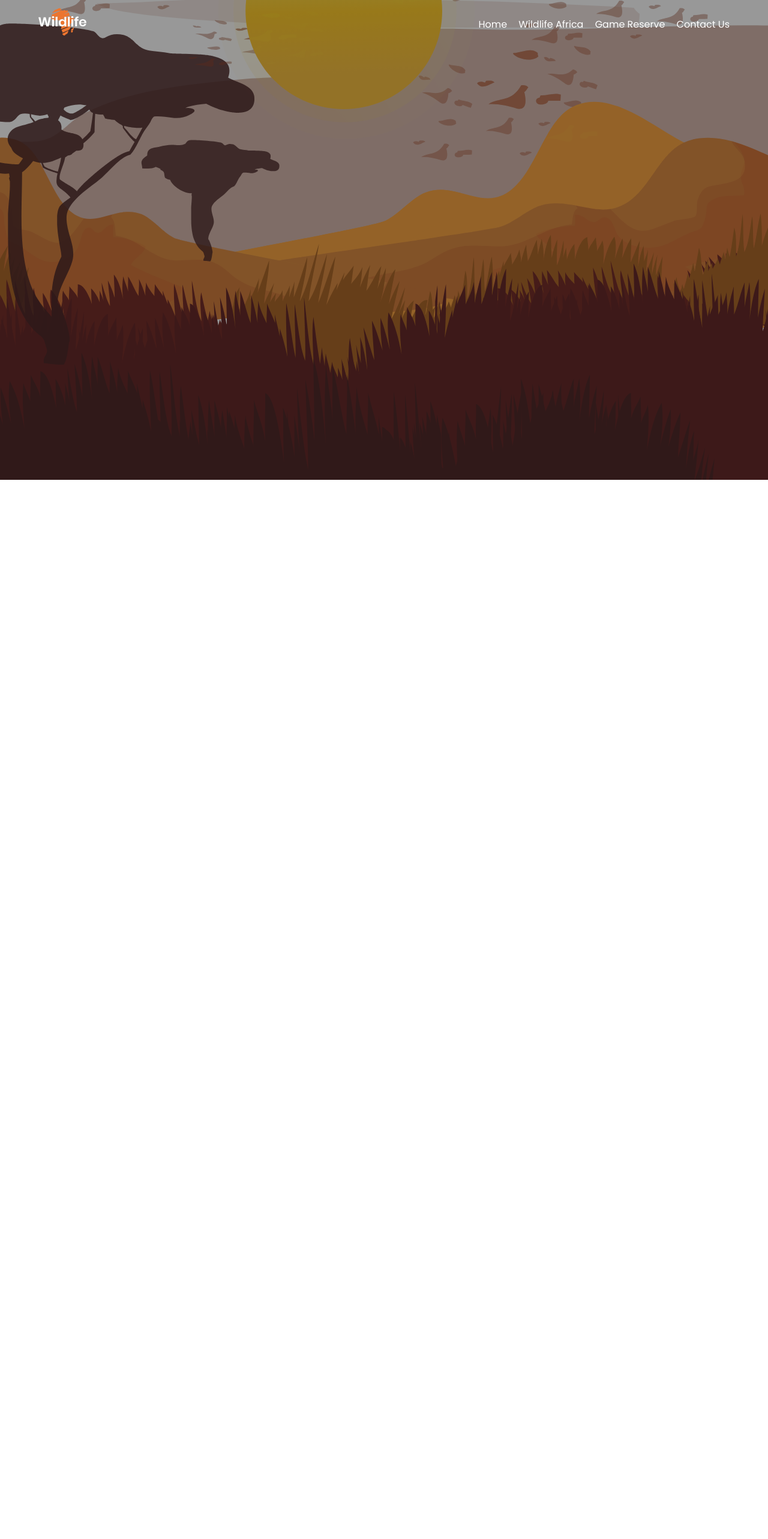
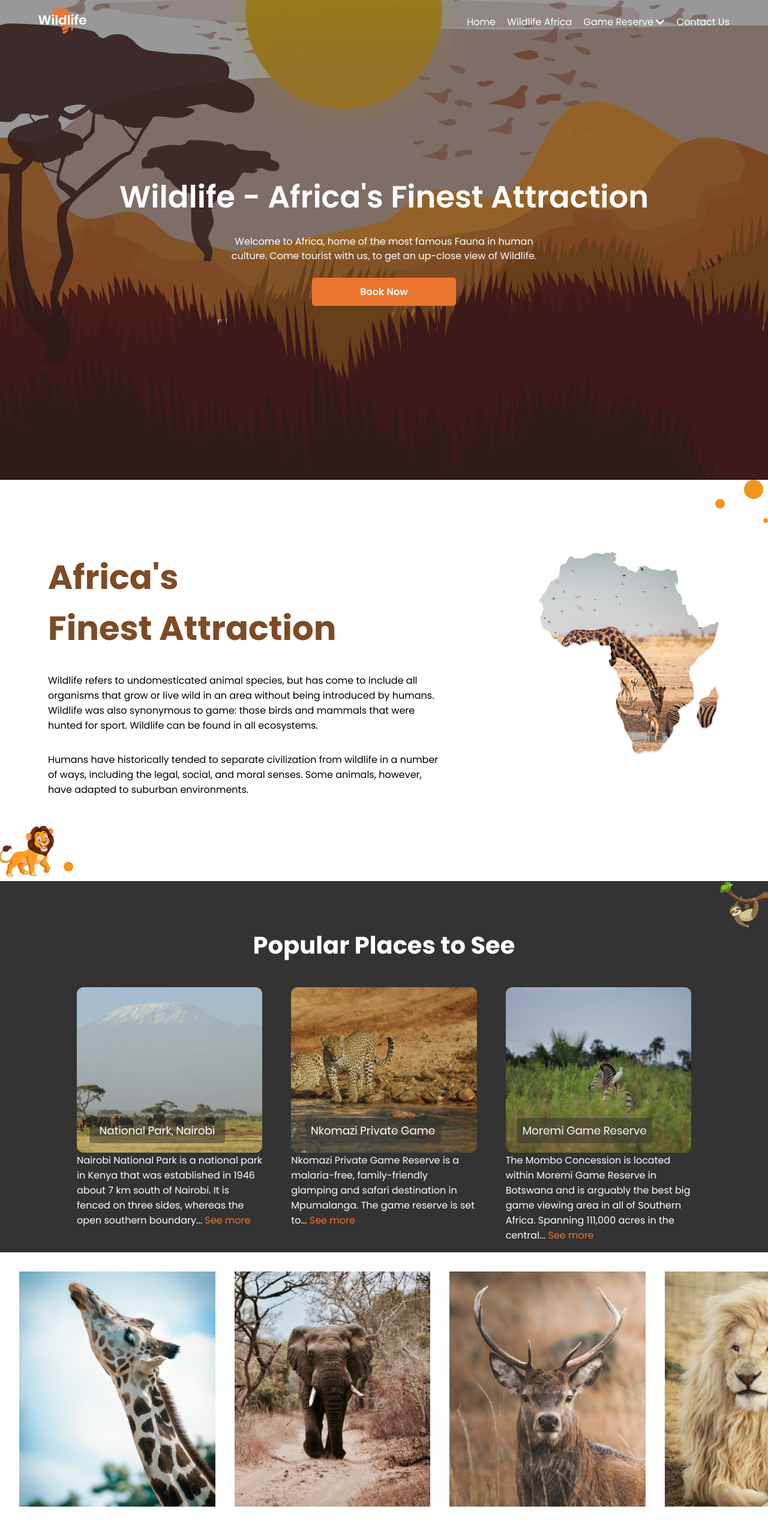
Before and after one commit to Trinity6264/Africa-Heritage, a React (Create React App) app: page / in a window 1280 px wide. Shown: the top 2566 px of the page at 60% size. Before the commit the page ends 807 px from the top, so only its background shows below. Built offline with nearby package versions, Linux system fonts and the light colour scheme.

Commit message:
Almost resv page

```diff
--- a/public/index.html
+++ b/public/index.html
@@ -24,7 +24,7 @@
       work correctly both with client-side routing and a non-root public URL.
       Learn how to configure a non-root public URL by running `npm run build`.
     -->
-    <title>React App</title>
+    <title>Wildlife</title>
   </head>
   <body>
     <noscript>You need to enable JavaScript to run this app.</noscript>
--- /dev/null
+++ b/src/components/LandingPage.jsx
@@ -0,0 +1,20 @@
+import React from 'react'
+import HomePic from '../assets/wall1.svg'
+
+
+const LandingPage = () => {
+  return (
+    <div className="landing-page-pic-wrapper">
+    <img src={HomePic} alt="Background pic" />
+    <div className="landing-page-content-wrapper">
+      <h1>Wildlife - Africa's Finest Attraction</h1>
+      <p>
+        Welcome to Africa, home of the most famous Fauna in human culture. Come tourist with us, to get an up-close view of Wildlife.
+      </p>
+      <a href="#">Book Now</a>
+    </div>
+  </div>
+  )
+}
+
+export default LandingPage
--- a/src/components/Navbar.jsx
+++ b/src/components/Navbar.jsx
@@ -1,18 +1,31 @@
-import React from 'react'
+import React, { useState } from 'react'
 import '../style/nav_style.css'
 import Logo from '../assets/icons.svg'
+import { FaChevronDown } from 'react-icons/fa'
+
+
+
 
 
 const Navbar = () => {
+
+    const [isScrolled, setScrolled] = useState(false)
+    window.onscroll = () => {
+        setScrolled(window.scrollY === 0 ? false : true)
+        console.log(isScrolled,window.screenY);
+        return () => (window.onscroll == null)
+    }
     return (
-        <nav>
+        <nav style={{ background: isScrolled ? 'var(--primary-dark-color)' : 'transparent' }}>
             <div className="log-wrapper">
-                <img src={Logo} alt="Logo" />
+                <a href="#">
+                    <img src={Logo} alt="Logo" />
+                </a>
             </div>
             <ul>
                 <li> <a href="#">Home</a></li>
-                <li> <a href="#">Wildlife Africa</a></li>
-                <li> <a href="#">Game Reserve</a></li>
+                <li> <a href="#wildlife">Wildlife Africa</a></li>
+                <li> <a href="#reserve">Game Reserve <FaChevronDown /> </a></li>
                 <li> <a href="#">Contact Us</a></li>
             </ul>
         </nav>
--- /dev/null
+++ b/src/components/ReserveCard.jsx
@@ -0,0 +1,12 @@
+import React from 'react'
+
+const ReserveCard = ({ img, content }) => {
+    return (
+        <div className="reserve-card">
+            <img src={img} alt={img} />
+            <p>{content} <span className='see-more'>See more</span></p>
+        </div>
+    )
+}
+
+export default ReserveCard
--- /dev/null
+++ b/src/components/WildLife.jsx
@@ -0,0 +1,49 @@
+import React from 'react'
+import MapPic from '../assets/map.png'
+import LionLogo from '../assets/simba.svg'
+
+const WildLife = () => {
+  return (
+    <div className="wildlife" id='wildlife'>
+        <div className="dot-wrapper">
+          <div className="dot-1"></div>
+          <div className="dot-2"></div>
+          <div className="dot-3"></div>
+        </div>
+        <div className="second-page-content">
+          <div className="content-text">
+            <h1>
+              Africa's <br /> Finest Attraction
+            </h1>
+            <p>
+              Wildlife refers to undomesticated animal
+              species, but has come to include all organisms
+              that grow or live wild in an area without being
+              introduced by humans. Wildlife was also
+              synonymous to game: those birds and mammals
+              that were hunted for sport. Wildlife can be found
+              in all ecosystems.
+            </p>
+            <p>
+              Humans have historically tended to separate
+              civilization from wildlife in a number of ways,
+              including the legal, social, and moral senses.
+              Some animals, however, have adapted to
+              suburban environments.
+            </p>
+          </div>
+          <div className="content-logo">
+            <img src={MapPic} alt="Map picture" />
+          </div>
+        </div>
+        <div className="wildlife-logo">
+          <div className="lion-logo-wrapper">
+            <img src={LionLogo} alt="Simba logo" />
+          </div>
+          <div className='lion-ball'></div>
+        </div>
+      </div>
+  )
+}
+
+export default WildLife
--- a/src/index.css
+++ b/src/index.css
@@ -7,14 +7,16 @@
   box-sizing: border-box;
   list-style: none;
   text-decoration: none;
+  scroll-behavior: smooth;
 }
 
 :root {
+  --dot-color: rgba(242, 150, 28, 1);
   --primary-color: rgba(236, 117, 47, 1);
   --primary-dark-color: rgba(126, 75, 37, 1);
   --light-color: rgba(255, 255, 255, 1);
   --dark-color: rgba(51, 51, 51, 1);
-  --light-dark-color:   rgba(51, 51, 51, 0.5);
+  --light-dark-color: rgba(51, 51, 51, 0.5);
 }
 
 body {
@@ -25,6 +27,19 @@ body {
 
 /* Global style */
 
-img{
+img {
   width: 100%;
+  object-fit: cover;
 }
+
+a {
+  color: var(--dark-color);
+}
+
+
+
+nav,
+main {
+  width: 100%;
+  max-width: 1440px;
+}
--- a/src/page/Home.jsx
+++ b/src/page/Home.jsx
@@ -1,19 +1,83 @@
 import React from 'react'
 import '../style/home_style.css'
 
-import HomePic from '../assets/wall1.svg'
+
+
+import LandingPage from '../components/LandingPage'
+import WildLife from '../components/WildLife'
+
+import SlotPic from '../assets/slot.svg'
+import Frame1 from '../assets/frame1.svg'
+import Frame2 from '../assets/frame2.svg'
+import Frame3 from '../assets/frame3.svg'
+import Giraffe from '../assets/giraffe.svg'
+import Frame4 from '../assets/frame4.svg'
+import Frame5 from '../assets/frame5.svg'
+import Frame6 from '../assets/frame6.svg'
+import Frame7 from '../assets/frame7.svg'
+import ReserveCard from '../components/ReserveCard'
+
 
 const Home = () => {
+
+  const listOfAnimalsPic = [Giraffe, Frame5, Frame7, Frame6];
+
+  const listOfReservedata = [
+    {
+      img: Frame1,
+      content: 'Nairobi National Park is a national park in Kenya that was established in 1946 about 7 km south of Nairobi. It is fenced on three sides, whereas the open southern boundary...',
+    },
+    {
+      img: Frame2,
+      content: 'Nkomazi Private Game Reserve is a malaria-free, family-friendly glamping and safari destination in Mpumalanga. The game reserve is set to...',
+    },
+    {
+      img: Frame3,
+      content: 'The Mombo Concession is located within Moremi Game Reserve in Botswana and is arguably the best big game viewing area in all of Southern Africa. Spanning 111,000 acres in the central...',
+    },
+  ];
+
   return (
     <section className='home'>
-      <div className="landing-page-pic-wrapper">
-        <img src={HomePic} alt="" srcset="" />
-        {/* <div className="landing-page-content-wrapper">
-          <h1>Wildlife - Africa's Finest Attraction</h1>
-          <p>
-          Welcome to Africa, home of the most famous Fauna in human culture. Come tourist with us, to get an up-close view of Wildlife.
-          </p>
-        </div> */}
+      <LandingPage />
+      <WildLife />
+      <div className="reserve" id="reserve">
+        <div className="slot-logo-wrapper">
+          <img src={SlotPic} alt="Slot picture" />
+        </div>
+        <h1>Popular Places to See</h1>
+        <div className="reserve-card-wrapper">
+          {listOfReservedata.map(({ content, img }) => {
+            return (
+              <ReserveCard key={img} content={content} img={img} />
+            )
+          })}
+        </div>
+      </div>
+      <div className="reserve-2">
+        <div className="reserve-2-imgs-wrapper">
+          {listOfAnimalsPic.map((e) => {
+            return <div className="reserve-2-card" key={e}>
+              <img src={e} alt="$e" />
+            </div>
+          })}
+        </div>
+        <h1>Make a Reservation</h1>
+        <div className="reserve-form">
+          <div className="form-pic">
+            <img src={Frame4} alt="Form pic" />
+          </div>
+
+          <form>
+            <div className="input-wrapper">
+              <label htmlFor="fn">Full name</label>
+              <div className="label-input">
+                <input type="text" placeholder='Type your full name' id='fn' />
+              </div>
+            </div>
+          </form>
+
+        </div>
       </div>
     </section>
   )
--- a/src/style/nav_style.css
+++ b/src/style/nav_style.css
@@ -4,10 +4,11 @@ nav {
   top: 0;
   left: 0;
   z-index: 100;
-  padding: 0.8em 4em;
+  padding: 0.6em 4em;
   display: flex;
   justify-content: space-between;
   align-items: center;
+  transition: all 400ms ease;
 }
 
 nav .log-wrapper {
@@ -22,8 +23,10 @@ nav ul {
 nav ul li a {
   color: var(--light-color);
   transition: all 400ms ease;
-  display: block;
+  display: flex;
+  align-items: center;
   position: relative;
+  gap: .2em;
 }
 
 nav ul li a::after {
@@ -34,7 +37,6 @@ nav ul li a::after {
   bottom: 0;
   border-radius: 30px;
   left: 0;
-  display: flex;
   transition: all 400ms ease-in-out;
   background-color: var(--light-color);
 }
```
